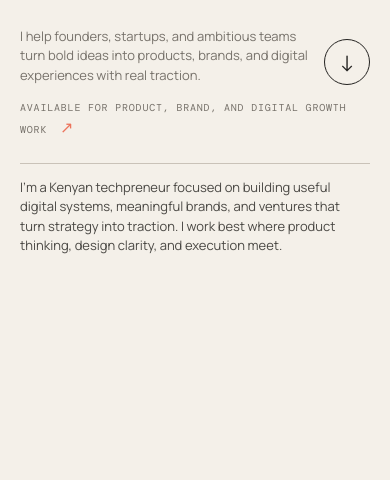
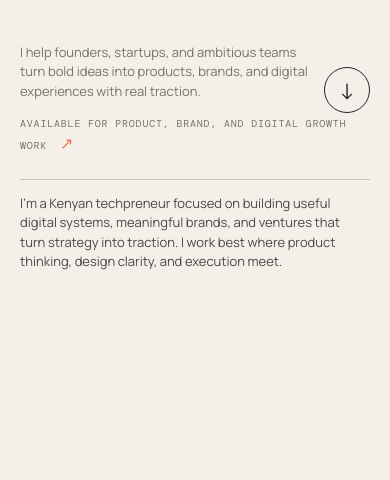
Before and after one commit to v0qeh/Personal-Portfolio, a website built with Vite: page index.html in a window 390 px wide. Shown: the part 364-844 px from the top of the page. Built offline with nearby package versions, Linux system fonts and the light colour scheme; a web font is replaced by a local one.

Commit message:
Lower mobile hero arrow

```diff
--- a/src/style.css
+++ b/src/style.css
@@ -125,9 +125,9 @@ em { font-family: var(--serif); font-weight: 500; letter-spacing: -.04em; }
   .hero-kicker { flex-wrap: wrap; max-width: 270px; line-height: 1.7; }
   .kicker-line { display: none; }
   h1 { margin-top: 24px; font-size: clamp(48px, 13vw, 68px); }
-  .hero-bottom { display: grid; grid-template-columns: minmax(0, 1fr) auto; align-items: end; gap: 16px; margin-top: 38px; padding-bottom: 0; }
+  .hero-bottom { display: grid; grid-template-columns: minmax(0, 1fr) auto; align-items: end; gap: 16px; margin-top: 54px; padding-bottom: 0; }
   .hero-intro { width: auto; max-width: 100%; min-width: 0; font-size: 13px; line-height: 1.5; }
-  .round-link { grid-column: 2; grid-row: 1; align-self: end; width: 46px; height: 46px; margin-left: 0; }
+  .round-link { grid-column: 2; grid-row: 1; align-self: end; position: relative; top: 12px; width: 46px; height: 46px; margin-left: 0; }
   .hero-note { position: static; align-self: flex-start; max-width: 100%; margin-top: 16px; line-height: 1.45; overflow-wrap: anywhere; }
   .hero-bio { margin-top: 24px; padding-top: 14px; }
   .hero-bio p { font-size: 13px; line-height: 1.5; }
@@ -155,7 +155,7 @@ em { font-family: var(--serif); font-weight: 500; letter-spacing: -.04em; }
   .site-header, .section-wrap, .site-footer { width: calc(100% - 32px); }
   .hero { min-height: calc(100svh - 70px); padding-top: 30px; padding-bottom: 32px; }
   h1 { font-size: clamp(44px, 14vw, 58px); }
-  .hero-bottom { grid-template-columns: minmax(0, 1fr) auto; gap: 12px; margin-top: 30px; padding-bottom: 0; }
+  .hero-bottom { grid-template-columns: minmax(0, 1fr) auto; gap: 12px; margin-top: 46px; padding-bottom: 0; }
   .hero-intro { max-width: 100%; }
   .round-link { align-self: flex-end; margin-left: auto; }
   .section-heading { gap: 12px; }
```
